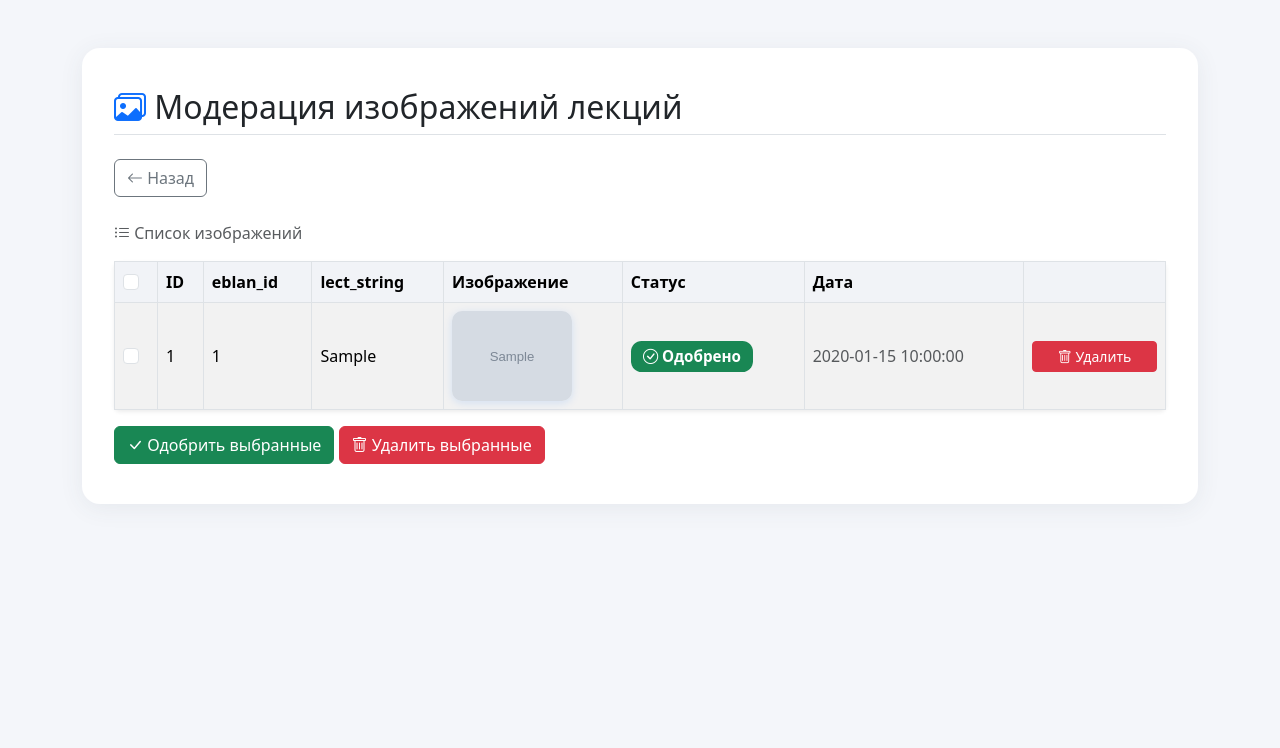
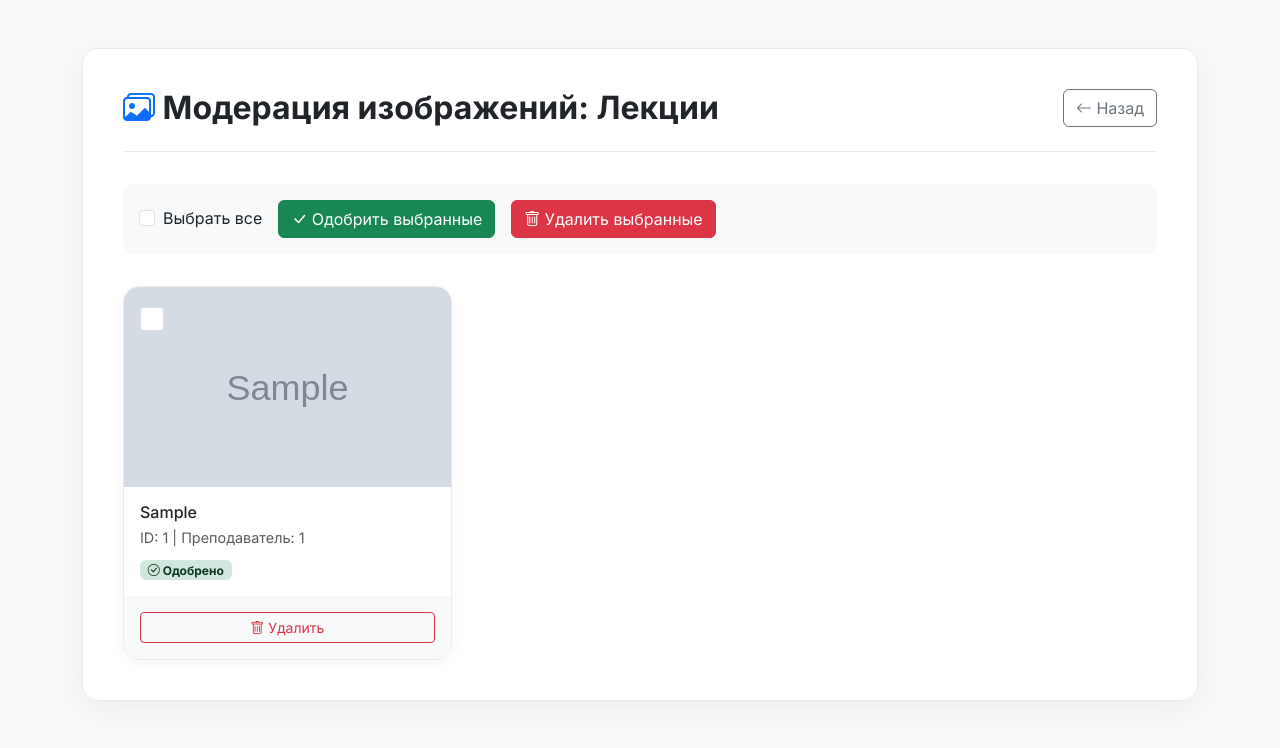
Before and after one commit to vldvr/schedparse, a Flask app: page /admin/lectures/images in a window 1280 px wide. Shown: the top 748 px of the page. Run offline with Flask 3, Linux system fonts and the light colour scheme; the visitor is signed in with stand-in values (Sample User, id 1); grey boxes marked "Sample" are stand-in pictures; a database or web service that is not in the repository returns one stand-in record (values such as "Sample title"); some libraries are stand-ins or nearby versions.

Commit message:
Refactor admin templates for improved styling and layout
- Updated comments.html to enhance the UI with a new design, including a responsive table and improved styling for comments management.
- Revamped dashboard.html for a cleaner layout with a card-based design for navigation.
- Enhanced edit_comment.html with better form styling and layout adjustments.
- Redesigned images.html to use a grid layout for image moderation, improving usability and aesthetics.
- Improved login.html with a more modern look and feel, including better error handling display.

```diff
--- a/templates/admin/images.html
+++ b/templates/admin/images.html
@@ -3,163 +3,183 @@
 <head>
     <meta charset="UTF-8">
     <title>Модерация изображений</title>
+    <link rel="preconnect" href="https://fonts.googleapis.com">
+    <link rel="preconnect" href="https://fonts.gstatic.com" crossorigin>
+    <link href="https://fonts.googleapis.com/css2?family=Inter:wght@400;500;700&display=swap" rel="stylesheet">
     <link rel="stylesheet" href="https://cdn.jsdelivr.net/npm/bootstrap@5.3.3/dist/css/bootstrap.min.css">
     <link rel="stylesheet" href="https://cdn.jsdelivr.net/npm/bootstrap-icons@1.11.3/font/bootstrap-icons.css">
     <style>
+        :root {
+            --primary-color: #0d6efd;
+            --light-gray: #f8f9fa;
+            --medium-gray: #e9ecef;
+            --card-shadow: 0 8px 30px rgba(0, 0, 0, 0.05);
+            --card-radius: 1rem;
+        }
         body {
-            background: #f4f6fa;
+            font-family: 'Inter', sans-serif;
+            background-color: var(--light-gray);
         }
         .main-card {
             background: #fff;
-            border-radius: 18px;
-            box-shadow: 0 4px 24px 0 rgba(60,72,88,.08);
-            padding: 2.5rem 2rem;
+            border-radius: var(--card-radius);
+            box-shadow: var(--card-shadow);
+            padding: 2.5rem;
+            margin-top: 3rem;
+            margin-bottom: 3rem;
+            border: 1px solid var(--medium-gray);
         }
-        .table thead th {
-            background: #f1f3f7;
-            border-top: none;
+        .page-header {
+            margin-bottom: 2rem;
+            padding-bottom: 1.5rem;
+            border-bottom: 1px solid var(--medium-gray);
         }
-        .table-hover tbody tr:hover {
-            background-color: #eaf3ff;
-            transition: background 0.2s;
+        .page-header h2 {
+            font-weight: 700;
         }
-        .badge {
-            font-size: 0.95em;
-            padding: 0.5em 0.8em;
-            border-radius: 0.7em;
+        .bulk-actions {
+            background-color: var(--light-gray);
+            border-radius: 0.75rem;
+            padding: 1rem;
+            margin-bottom: 2rem;
         }
-        .btn {
-            transition: box-shadow 0.2s;
+        .image-grid {
+            display: grid;
+            grid-template-columns: repeat(auto-fill, minmax(280px, 1fr));
+            gap: 1.5rem;
         }
-        .btn:focus, .btn:hover {
-            box-shadow: 0 0 0 0.15rem #0d6efd40;
+        .image-card {
+            background-color: #fff;
+            border-radius: var(--card-radius);
+            box-shadow: 0 4px 15px rgba(0,0,0,0.04);
+            overflow: hidden;
+            border: 1px solid var(--medium-gray);
+            transition: all 0.2s ease;
+            position: relative;
         }
-        .img-thumb {
-            max-width: 120px;
-            border-radius: 10px;
-            box-shadow: 0 2px 8px 0 #0d6efd22;
+        .image-card:hover {
+            transform: translateY(-5px);
+            box-shadow: 0 8px 25px rgba(0,0,0,0.08);
+        }
+        .image-card .form-check-input {
+            position: absolute;
+            top: 1rem;
+            left: 1rem;
+            width: 1.5rem;
+            height: 1.5rem;
+            z-index: 10;
+        }
+        .image-thumb-wrapper {
+            height: 200px;
+            background-color: #f0f2f5;
+            display: flex;
+            align-items: center;
+            justify-content: center;
+        }
+        .image-thumb {
+            width: 100%;
+            height: 100%;
+            object-fit: cover;
+        }
+        .image-card-body {
+            padding: 1rem;
+        }
+        .image-card-body h6 {
+            margin-bottom: 0.25rem;
+            font-weight: 500;
+        }
+        .image-card-body .text-muted {
+            font-size: 0.9em;
+        }
+        .image-card-footer {
+            padding: 1rem;
+            background-color: var(--light-gray);
+            display: flex;
+            gap: 0.5rem;
         }
     </style>
 </head>
 <body>
-<div class="container mt-5">
+<div class="container">
     <div class="main-card">
-        <h2 class="mb-4 border-bottom pb-2">
-            <i class="bi bi-images text-primary"></i>
-            Модерация изображений {% if type == 'lecture' %}лекций{% else %}преподавателей{% endif %}
-        </h2>
-        <a href="{{ url_for('admin_dashboard') }}" class="btn btn-outline-secondary mb-3">
-            <i class="bi bi-arrow-left"></i> Назад
-        </a>
+        <div class="page-header d-flex justify-content-between align-items-center">
+            <h2 class="mb-0">
+                <i class="bi bi-images text-primary"></i>
+                Модерация изображений: {% if type == 'lecture' %}Лекции{% else %}Преподаватели{% endif %}
+            </h2>
+            <a href="{{ url_for('admin_dashboard') }}" class="btn btn-outline-secondary">
+                <i class="bi bi-arrow-left"></i> Назад
+            </a>
+        </div>
+
         <form method="post" action="{% if type == 'lecture' %}{{ url_for('admin_bulk_action_lecture_images') }}{% else %}{{ url_for('admin_bulk_action_eblan_images') }}{% endif %}">
-            <table class="table table-bordered table-striped table-hover align-middle caption-top rounded shadow-sm">
-                <caption class="mb-2"><i class="bi bi-list-ul"></i> Список изображений</caption>
-                <thead>
-                {% if type == 'lecture' %}
-                    <tr>
-                        <th><input class="form-check-input" type="checkbox" id="selectAll"></th>
-                        <th>ID</th>
-                        <th>eblan_id</th>
-                        <th>lect_string</th>
-                        <th>Изображение</th>
-                        <th>Статус</th>
-                        <th>Дата</th>
-                        <th></th>
-                    </tr>
-                {% else %}
-                    <tr>
-                        <th><input class="form-check-input" type="checkbox" id="selectAll"></th>
-                        <th>eblan_id</th>
-                        <th>ФИО</th>
-                        <th>Изображение</th>
-                        <th>Статус</th>
-                        <th>Дата</th>
-                        <th></th>
-                    </tr>
-                {% endif %}
-                </thead>
-                <tbody>
-                {% for img in images %}
-                    <tr>
-                    {% if type == 'lecture' %}
-                        <td><input class="form-check-input" type="checkbox" name="image_ids" value="{{ img[0] }}"></td>
-                        <td>{{ img[0] }}</td>
-                        <td>{{ img[1] }}</td>
-                        <td>{{ img[2] }}</td>
-                        <td>
-                            {% if img[3] %}
-                                <img src="{{ img[3] }}" alt="img" class="img-thumb">
-                            {% endif %}
-                        </td>
-                        <td>
-                            {% if img[4] %}
-                                <span class="badge bg-success"><i class="bi bi-check-circle"></i> Одобрено</span>
-                            {% else %}
-                                <span class="badge bg-warning text-dark"><i class="bi bi-hourglass-split"></i> Ожидает</span>
-                            {% endif %}
-                        </td>
-                        <td class="text-muted">{{ img[5] }}</td>
-                        <td>
-                            <div class="d-flex flex-column gap-1">
-                            {% if not img[4] %}
-                                <form method="post" action="{{ url_for('admin_approve_lecture_image', image_id=img[0]) }}">
-                                    <button type="submit" class="btn btn-success btn-sm">
-                                        <i class="bi bi-check-lg"></i> Одобрить
-                                    </button>
-                                </form>
-                            {% endif %}
-                                <form method="post" action="{{ url_for('admin_delete_lecture_image', image_id=img[0]) }}">
-                                    <button type="submit" class="btn btn-danger btn-sm" onclick="return confirm('Удалить изображение?')">
-                                        <i class="bi bi-trash"></i> Удалить
-                                    </button>
-                                </form>
-                            </div>
-                        </td>
-                    {% else %}
-                        <td><input class="form-check-input" type="checkbox" name="image_ids" value="{{ img[0] }}"></td>
-                        <td>{{ img[0] }}</td>
-                        <td>{{ img[1] }}</td>
-                        <td>
-                            {% if img[2] %}
-                                <img src="{{ img[2] }}" alt="img" class="img-thumb">
-                            {% endif %}
-                        </td>
-                        <td>
-                            {% if img[3] %}
-                                <span class="badge bg-success"><i class="bi bi-check-circle"></i> Одобрено</span>
-                            {% else %}
-                                <span class="badge bg-warning text-dark"><i class="bi bi-hourglass-split"></i> Ожидает</span>
-                            {% endif %}
-                        </td>
-                        <td class="text-muted">{{ img[4] }}</td>
-                        <td>
-                            <div class="d-flex flex-column gap-1">
-                            {% if not img[3] %}
-                                <form method="post" action="{{ url_for('admin_approve_eblan_image', eblan_id=img[0]) }}">
-                                    <button type="submit" class="btn btn-success btn-sm">
-                                        <i class="bi bi-check-lg"></i> Одобрить
-                                    </button>
-                                </form>
-                            {% endif %}
-                                <form method="post" action="{{ url_for('admin_delete_eblan_image', eblan_id=img[0]) }}">
-                                    <button type="submit" class="btn btn-danger btn-sm" onclick="return confirm('Удалить изображение?')">
-                                        <i class="bi bi-trash"></i> Удалить
-                                    </button>
-                                </form>
-                            </div>
-                        </td>
-                    {% endif %}
-                    </tr>
-                {% endfor %}
-                </tbody>
-            </table>
-            <div class="mt-3">
+            <div class="bulk-actions d-flex align-items-center gap-3">
+                <div class="form-check">
+                    <input class="form-check-input" type="checkbox" id="selectAll">
+                    <label class="form-check-label" for="selectAll">Выбрать все</label>
+                </div>
                 <button type="submit" name="action" value="approve" class="btn btn-success">
                     <i class="bi bi-check-lg"></i> Одобрить выбранные
                 </button>
-                <button type="submit" name="action" value="delete" class="btn btn-danger" onclick="return confirm('Вы уверены, что хотите удалить выбранные изображения?')">
+                <button type="submit" name="action" value="delete" class="btn btn-danger" onclick="return confirm('Удалить выбранные изображения?')">
                     <i class="bi bi-trash"></i> Удалить выбранные
                 </button>
+            </div>
+
+            <div class="image-grid">
+                {% for img in images %}
+                    <div class="image-card">
+                        {% if type == 'lecture' %}
+                            <input class="form-check-input" type="checkbox" name="image_ids" value="{{ img[0] }}">
+                            <div class="image-thumb-wrapper">
+                                {% if img[3] %}<img src="{{ img[3] }}" alt="img" class="image-thumb">{% endif %}
+                            </div>
+                            <div class="image-card-body">
+                                <h6>{{ img[2] }}</h6>
+                                <p class="text-muted mb-2">ID: {{ img[0] }} | Преподаватель: {{ img[1] }}</p>
+                                {% if img[4] %}
+                                    <span class="badge bg-success-subtle text-success-emphasis"><i class="bi bi-check-circle"></i> Одобрено</span>
+                                {% else %}
+                                    <span class="badge bg-warning-subtle text-warning-emphasis"><i class="bi bi-hourglass-split"></i> Ожидает</span>
+                                {% endif %}
+                            </div>
+                            <div class="image-card-footer">
+                                {% if not img[4] %}
+                                <form method="post" action="{{ url_for('admin_approve_lecture_image', image_id=img[0]) }}" class="w-100">
+                                    <button type="submit" class="btn btn-success btn-sm w-100"><i class="bi bi-check-lg"></i> Одобрить</button>
+                                </form>
+                                {% endif %}
+                                <form method="post" action="{{ url_for('admin_delete_lecture_image', image_id=img[0]) }}" class="w-100">
+                                    <button type="submit" class="btn btn-outline-danger btn-sm w-100" onclick="return confirm('Удалить изображение?')"><i class="bi bi-trash"></i> Удалить</button>
+                                </form>
+                            </div>
+                        {% else %}
+                            <input class="form-check-input" type="checkbox" name="image_ids" value="{{ img[0] }}">
+                            <div class="image-thumb-wrapper">
+                                {% if img[2] %}<img src="{{ img[2] }}" alt="img" class="image-thumb">{% endif %}
+                            </div>
+                            <div class="image-card-body">
+                                <h6>{{ img[1] }}</h6>
+                                <p class="text-muted mb-2">ID преподавателя: {{ img[0] }}</p>
+                                {% if img[3] %}
+                                    <span class="badge bg-success-subtle text-success-emphasis"><i class="bi bi-check-circle"></i> Одобрено</span>
+                                {% else %}
+                                    <span class="badge bg-warning-subtle text-warning-emphasis"><i class="bi bi-hourglass-split"></i> Ожидает</span>
+                                {% endif %}
+                            </div>
+                            <div class="image-card-footer">
+                                {% if not img[3] %}
+                                <form method="post" action="{{ url_for('admin_approve_eblan_image', eblan_id=img[0]) }}" class="w-100">
+                                    <button type="submit" class="btn btn-success btn-sm w-100"><i class="bi bi-check-lg"></i> Одобрить</button>
+                                </form>
+                                {% endif %}
+                                <form method="post" action="{{ url_for('admin_delete_eblan_image', eblan_id=img[0]) }}" class="w-100">
+                                    <button type="submit" class="btn btn-outline-danger btn-sm w-100" onclick="return confirm('Удалить изображение?')"><i class="bi bi-trash"></i> Удалить</button>
+                                </form>
+                            </div>
+                        {% endif %}
+                    </div>
+                {% endfor %}
             </div>
         </form>
     </div>
```
Also changed, not shown: templates/admin/comments.html (+110 -81 lines), templates/admin/dashboard.html (+70 -46 lines), templates/admin/edit_comment.html (+50 -22 lines), templates/admin/login.html (+64 -20 lines).
